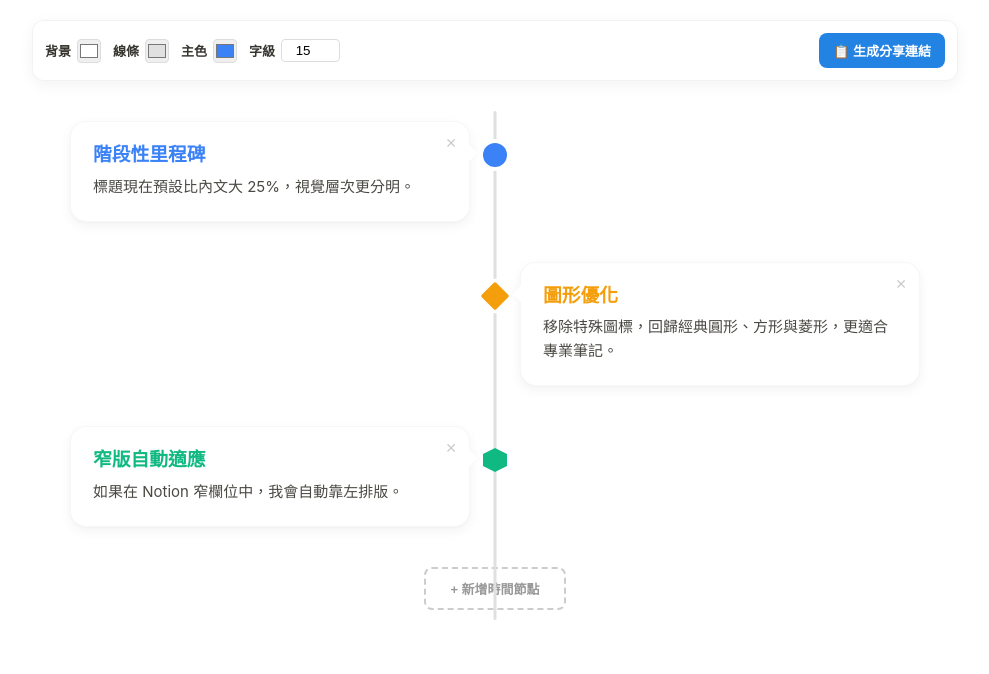
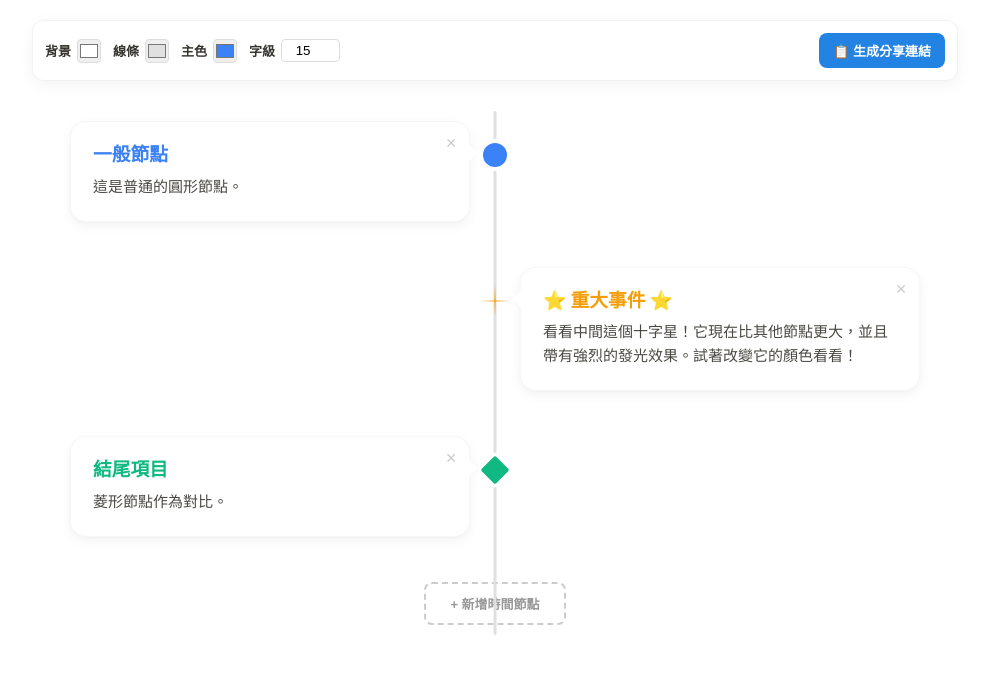
Before and after one commit to l0905501192-arch/Timeline01, a plain HTML site: page index.html in a window 1280 px wide. Shown: the whole page, without its empty margins (145-1134 px from the left). Drawn offline with Linux system fonts and the light colour scheme.

Commit message:
Update index.html

```diff
--- a/index.html
+++ b/index.html
@@ -3,7 +3,7 @@
 <head>
     <meta charset="UTF-8">
     <meta name="viewport" content="width=device-width, initial-scale=1.0">
-    <title>Notion 智慧響應式時間線 V6</title>
+    <title>Notion 智慧響應式時間線 V7 (高亮十字星版)</title>
     <style>
         :root {
             --bg-color: #ffffff;
@@ -11,145 +11,113 @@
             --global-node-color: #3b82f6;
             --text-color: #37352f;
             --card-bg: #ffffff;
-            --font-size: 15px; /* 此為內文基礎字級 */
+            --font-size: 15px;
         }
 
         body {
-            margin: 0;
-            padding: 20px 10px;
-            font-family: -apple-system, BlinkMacSystemFont, "Segoe UI", Roboto, sans-serif;
-            background-color: var(--bg-color);
-            color: var(--text-color);
-            transition: all 0.3s ease;
-            overflow-x: hidden;
+            margin: 0; padding: 20px 10px;
+            font-family: -apple-system, BlinkMacSystemFont, "Segoe UI", Roboto, Helvetica, Arial, sans-serif;
+            background-color: var(--bg-color); color: var(--text-color);
+            transition: all 0.3s ease; overflow-x: hidden;
         }
 
-        /* --- 頂部控制面板 --- */
+        /* --- 控制面板 --- */
         #controls {
             position: sticky; top: 0; z-index: 100;
-            background: rgba(255, 255, 255, 0.85);
-            backdrop-filter: blur(10px);
-            padding: 12px; border-radius: 12px;
-            margin: 0 auto 30px auto; max-width: 900px;
-            box-shadow: 0 4px 15px rgba(0,0,0,0.05);
+            background: rgba(255, 255, 255, 0.85); backdrop-filter: blur(10px);
+            padding: 12px; border-radius: 12px; margin: 0 auto 30px auto; max-width: 900px;
+            box-shadow: 0 4px 15px rgba(0,0,0,0.05); border: 1px solid rgba(0,0,0,0.05);
             display: flex; flex-wrap: wrap; gap: 12px; align-items: center;
-            border: 1px solid rgba(0,0,0,0.05);
         }
-
         .control-group { display: flex; align-items: center; gap: 6px; font-size: 13px; font-weight: 600; }
         input[type="color"] { width: 24px; height: 24px; border: 1px solid #ddd; cursor: pointer; border-radius: 4px; padding: 0; }
         input[type="number"] { width: 45px; padding: 3px 6px; border: 1px solid #ddd; border-radius: 4px; text-align: center; }
+        button { cursor: pointer; padding: 8px 14px; border-radius: 8px; border: 1px solid #ddd; background: white; font-weight: 600; font-size: 13px; transition: 0.2s; }
+        .btn-primary { background: #2383e2; color: white; border: none; } .btn-primary:hover { background: #1a73ca; }
 
-        button {
-            cursor: pointer; padding: 8px 14px; border-radius: 8px; border: 1px solid #ddd;
-            background: white; font-weight: 600; font-size: 13px; transition: 0.2s;
-        }
-        .btn-primary { background: #2383e2; color: white; border: none; }
-        .btn-primary:hover { background: #1a73ca; }
-
-        /* --- 時間線核心 --- */
-        .timeline-container {
-            position: relative; max-width: 900px; margin: 0 auto; padding: 10px 0;
-        }
-
+        /* --- 時間線結構 --- */
+        .timeline-container { position: relative; max-width: 900px; margin: 0 auto; padding: 10px 0; }
         .timeline-line {
-            position: absolute; left: 50%; top: 0; bottom: 0;
-            width: 3px; background-color: var(--line-color);
+            position: absolute; left: 50%; top: 0; bottom: 0; width: 3px; background-color: var(--line-color);
             transform: translateX(-50%); border-radius: 2px; z-index: 1;
         }
-
         .node-wrapper {
-            position: relative; width: 100%; margin-bottom: 40px;
+            position: relative; width: 100%; margin-bottom: 45px; /* 稍微增加間距以容納更大的圖形 */
             display: flex; justify-content: center; align-items: center;
         }
-
-        /* 寬版面下的左右對稱 */
         .node-wrapper.left { justify-content: flex-start; padding-right: 50%; box-sizing: border-box; }
         .node-wrapper.right { justify-content: flex-end; padding-left: 50%; box-sizing: border-box; }
 
         .node-dot-container {
-            position: absolute; left: 50%; top: 22px;
-            transform: translateX(-50%); z-index: 3;
-            width: 24px; height: 24px;
-            display: flex; align-items: center; justify-content: center;
+            position: absolute; left: 50%; top: 22px; transform: translateX(-50%); z-index: 3;
+            width: 24px; height: 24px; display: flex; align-items: center; justify-content: center;
+        }
+        /* 基礎節點樣式 */
+        .node-dot {
+            width: 100%; height: 100%; background-color: var(--global-node-color);
+            box-shadow: 0 0 0 4px var(--bg-color); /* 預設用同色邊框製造間隔 */
+            transition: transform 0.3s cubic-bezier(0.175, 0.885, 0.32, 1.275), filter 0.3s ease;
         }
 
-        .node-dot {
-            width: 100%; height: 100%;
-            background-color: var(--global-node-color);
-            box-shadow: 0 0 0 4px var(--bg-color);
-            transition: transform 0.3s cubic-bezier(0.175, 0.885, 0.32, 1.275);
+        /* --- 圖形定義 --- */
+        .shape-circle { border-radius: 50%; }
+        .shape-rounded { border-radius: 6px; }
+        .shape-square { border-radius: 2px; }
+        .shape-diamond { transform: rotate(45deg) scale(0.85); border-radius: 2px; }
+        /* 六角形使用微弱陰影 */
+        .shape-hexagon { clip-path: polygon(50% 0%, 100% 25%, 100% 75%, 50% 100%, 0% 75%, 0% 25%); box-shadow: none !important; filter: drop-shadow(0 0 2px var(--bg-color)); }
+
+        /* ====== V7 重點修改：超級顯眼的十字星 ====== */
+        .shape-cross-star {
+            /* 1. 形狀微調：讓中心更細，芒刺更尖銳 */
+            clip-path: polygon(50% 0%, 52% 48%, 100% 50%, 52% 52%, 50% 100%, 48% 52%, 0% 50%, 48% 48%);
+            /* 2. 放大顯示：比其他圖形大 30% */
+            transform: scale(1.3);
+            /* 3. 移除預設陰影 */
+            box-shadow: none !important;
+            /* 4. 強烈發光效果：使用雙重 drop-shadow，並利用 currentColor 繼承節點自身的顏色 */
+            /* 第一層是緊實的高光，第二層是擴散的光暈 */
+            filter: drop-shadow(0 0 3px currentColor) drop-shadow(0 0 8px currentColor);
+            /* 5. 提高層級，確保發光不被遮擋 */
+            z-index: 10;
         }
+        /* 滑鼠移上去時，發光更強烈 */
+        .node-wrapper:hover .shape-cross-star {
+             transform: scale(1.45);
+             filter: drop-shadow(0 0 4px currentColor) drop-shadow(0 0 12px currentColor);
+        }
+        /* ========================================== */
 
-        /* --- 響應式佈局 (針對 Notion 窄嵌入優化) --- */
+
+        /* --- 響應式佈局 --- */
         @media (max-width: 680px) {
             .timeline-line { left: 25px; transform: none; }
             .node-dot-container { left: 25px; transform: translateX(-50%); }
-            .node-wrapper.left, .node-wrapper.right {
-                justify-content: flex-start !important;
-                padding-left: 45px !important;
-                padding-right: 5px !important;
-            }
+            .node-wrapper.left, .node-wrapper.right { justify-content: flex-start !important; padding-left: 45px !important; padding-right: 5px !important; }
             .node-card { margin: 0 !important; width: 100% !important; max-width: none !important; }
             .node-card::after { left: -6px !important; right: auto !important; box-shadow: -4px 4px 4px rgba(0,0,0,0.02) !important; }
         }
 
-        /* --- 精選圖形清單 --- */
-        .shape-circle { border-radius: 50%; }
-        .shape-rounded { border-radius: 6px; }
-        .shape-square { border-radius: 2px; }
-        .shape-diamond { transform: rotate(45deg) scale(0.85); border-radius: 2px; }
-        .shape-hexagon { clip-path: polygon(50% 0%, 100% 25%, 100% 75%, 50% 100%, 0% 75%, 0% 25%); box-shadow: none !important; filter: drop-shadow(0 0 2px var(--bg-color)); }
-        .shape-cross-star { clip-path: polygon(50% 0%, 55% 45%, 100% 50%, 55% 55%, 50% 100%, 45% 55%, 0% 50%, 45% 45%); box-shadow: none !important; filter: drop-shadow(0 0 2px var(--bg-color)); }
-
         /* --- 卡片設計 --- */
         .node-card {
-            width: 90%; max-width: 380px; background: var(--card-bg);
-            padding: 22px; border-radius: 16px;
+            width: 90%; max-width: 380px; background: var(--card-bg); padding: 22px; border-radius: 16px;
             box-shadow: 0 4px 12px rgba(0,0,0,0.05), 0 1px 3px rgba(0,0,0,0.02);
-            position: relative; transition: all 0.3s ease;
-            margin: 0 25px; border: 1px solid rgba(0,0,0,0.03);
+            position: relative; transition: all 0.3s ease; margin: 0 25px; border: 1px solid rgba(0,0,0,0.03);
         }
         .node-card:hover { transform: translateY(-4px); box-shadow: 0 15px 30px rgba(0,0,0,0.08); }
-
-        .node-card::after {
-            content: ''; position: absolute; top: 25px; width: 12px; height: 12px; background: var(--card-bg); transform: rotate(45deg);
-        }
+        .node-card::after { content: ''; position: absolute; top: 25px; width: 12px; height: 12px; background: var(--card-bg); transform: rotate(45deg); }
         .node-wrapper.left .node-card::after { right: -6px; box-shadow: 3px -3px 3px rgba(0,0,0,0.01); }
         .node-wrapper.right .node-card::after { left: -6px; box-shadow: -3px 3px 3px rgba(0,0,0,0.01); }
 
-        /* --- 文字樣式優化 --- */
-        .node-time {
-            font-weight: 800;
-            /* 標題大於內文：1.2倍 */
-            font-size: calc(var(--font-size) * 1.25);
-            margin-bottom: 8px;
-            display: block;
-            color: var(--global-node-color);
-            line-height: 1.2;
-        }
-        .node-desc {
-            line-height: 1.6;
-            outline: none;
-            font-size: var(--font-size);
-            opacity: 0.9;
-            color: var(--text-color);
-        }
+        .node-time { font-weight: 800; font-size: calc(var(--font-size) * 1.25); margin-bottom: 8px; display: block; color: var(--global-node-color); line-height: 1.2; }
+        .node-desc { line-height: 1.6; outline: none; font-size: var(--font-size); opacity: 0.9; color: var(--text-color); }
 
-        /* --- 控制面板細節 --- */
-        .node-settings {
-            margin-top: 18px; padding-top: 12px; border-top: 1px solid #f2f2f2;
-            display: none; flex-wrap: wrap; gap: 8px; font-size: 11px; align-items: center;
-        }
+        .node-settings { margin-top: 18px; padding-top: 12px; border-top: 1px solid #f2f2f2; display: none; flex-wrap: wrap; gap: 8px; font-size: 11px; align-items: center; }
         .node-wrapper:hover .node-settings { display: flex; }
         .node-settings select { padding: 3px 6px; border-radius: 5px; border: 1px solid #ddd; background: #fafafa; font-size: 11px; cursor: pointer; }
-
-        .delete-btn {
-            position: absolute; top: 12px; right: 12px; font-size: 14px; color: #ccc; cursor: pointer; transition: 0.2s;
-        }
+        .delete-btn { position: absolute; top: 12px; right: 12px; font-size: 14px; color: #ccc; cursor: pointer; transition: 0.2s; }
         .delete-btn:hover { color: #ff4d4f; }
 
-        /* 唯讀模式 */
         body.readonly #controls, body.readonly .node-settings, body.readonly .delete-btn, body.readonly #addBtn { display: none !important; }
         body.readonly { padding-top: 15px; }
     </style>
@@ -177,9 +145,9 @@
     let state = {
         bg: '#ffffff', line: '#e0e0e0', globalNode: '#3b82f6', text: '#37352f', size: 15,
         items: [
-            { time: '階段性里程碑', desc: '標題現在預設比內文大 25%，視覺層次更分明。', side: 'left', shape: 'circle' },
-            { time: '圖形優化', desc: '移除特殊圖標，回歸經典圓形、方形與菱形，更適合專業筆記。', side: 'right', shape: 'diamond', color: '#f59e0b' },
-            { time: '窄版自動適應', desc: '如果在 Notion 窄欄位中，我會自動靠左排版。', side: 'left', shape: 'hexagon', color: '#10b981' }
+            { time: '一般節點', desc: '這是普通的圓形節點。', side: 'left', shape: 'circle' },
+            { time: '⭐ 重大事件 ⭐', desc: '看看中間這個十字星！它現在比其他節點更大，並且帶有強烈的發光效果。試著改變它的顏色看看！', side: 'right', shape: 'cross-star', color: '#f59e0b' },
+            { time: '結尾項目', desc: '菱形節點作為對比。', side: 'left', shape: 'diamond', color: '#10b981' }
         ]
     };
 
@@ -211,9 +179,10 @@
 
             const node = document.createElement('div');
             node.className = `node-wrapper ${side}`;
+            // 在這裡我們將顏色同時設置給 background-color 和 color (供 currentColor 使用)
             node.innerHTML = `
                 <div class="node-dot-container">
-                    <div class="node-dot shape-${shape}" style="background-color: ${color}"></div>
+                    <div class="node-dot shape-${shape}" style="background-color: ${color}; color: ${color};"></div>
                 </div>
                 <div class="node-card">
                     <div class="delete-btn" onclick="removeNode(${index})">✕</div>
@@ -226,13 +195,13 @@
                             <option value="left" ${side==='left'?'selected':''}>靠左</option>
                             <option value="right" ${side==='right'?'selected':''}>靠右</option>
                         </select>
-                        <select onchange="updateItem(${index}, 'shape', this.value)">
+                        <select onchange="updateItem(${index}, 'shape', this.value)" style="font-weight: bold;">
                             <option value="circle" ${shape==='circle'?'selected':''}>● 圓形</option>
-                            <option value="rounded" ${shape==='rounded'?'selected':''}>■ 圓角方形</option>
-                            <option value="square" ${shape==='square'?'selected':''}>■ 正方形</option>
+                            <option value="rounded" ${shape==='rounded'?'selected':''}>■ 圓角</option>
+                            <option value="square" ${shape==='square'?'selected':''}>■ 方形</option>
                             <option value="diamond" ${shape==='diamond'?'selected':''}>◆ 菱形</option>
                             <option value="hexagon" ${shape==='hexagon'?'selected':''}>⬡ 六角形</option>
-                            <option value="cross-star" ${shape==='cross-star'?'selected':''}>✦ 十字星</option>
+                            <option value="cross-star" ${shape==='cross-star'?'selected':''}>✦ ✨ 十字星 (高亮)</option>
                         </select>
                         <input type="color" value="${color}" onchange="updateItem(${index}, 'color', this.value)">
                         <button onclick="resetItem(${index})" style="padding: 2px 6px; font-size: 10px;">重置</button>
@@ -244,7 +213,7 @@
     }
 
     function updateItem(index, key, value) { state.items[index][key] = value; if (key !== 'time' && key !== 'desc') render(); }
-    function addNode() { state.items.push({ time: '新節點標題', desc: '在此輸入內容敘述...', side: state.items.length % 2 === 0 ? 'left' : 'right', shape: 'circle' }); render(); }
+    function addNode() { state.items.push({ time: '新節點', desc: '內容...', side: state.items.length % 2 === 0 ? 'left' : 'right', shape: 'circle' }); render(); }
     function removeNode(index) { if(confirm('確定刪除?')) { state.items.splice(index, 1); render(); } }
     function resetItem(index) { delete state.items[index].color; delete state.items[index].shape; render(); }
 
```
